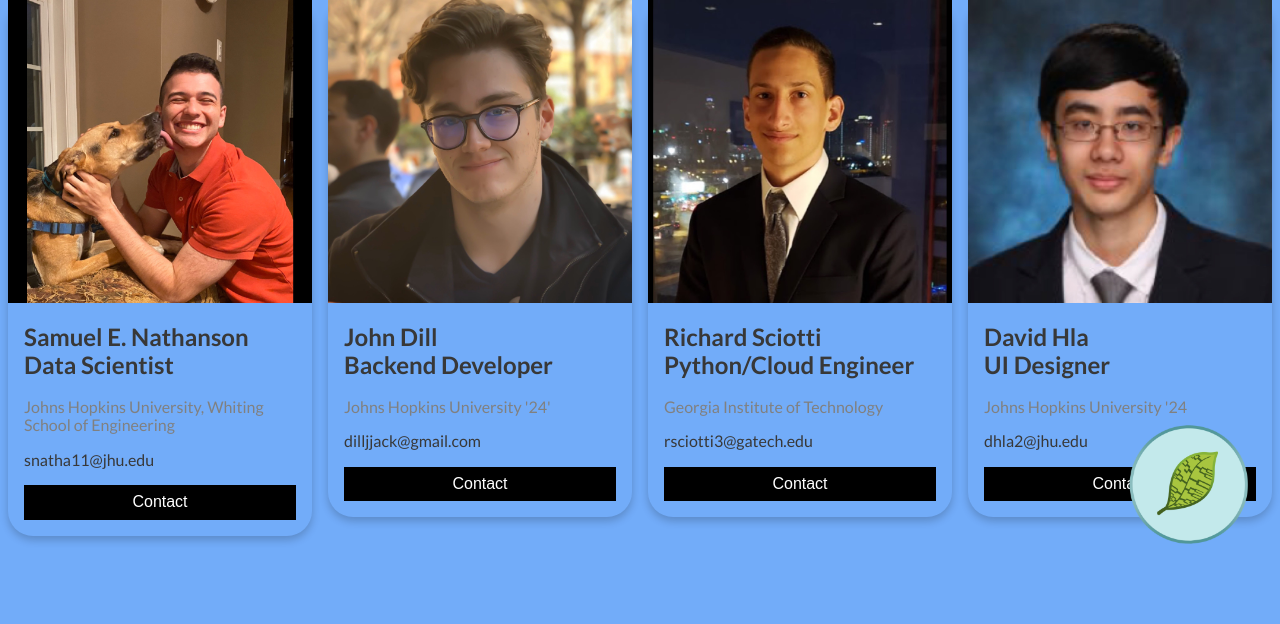
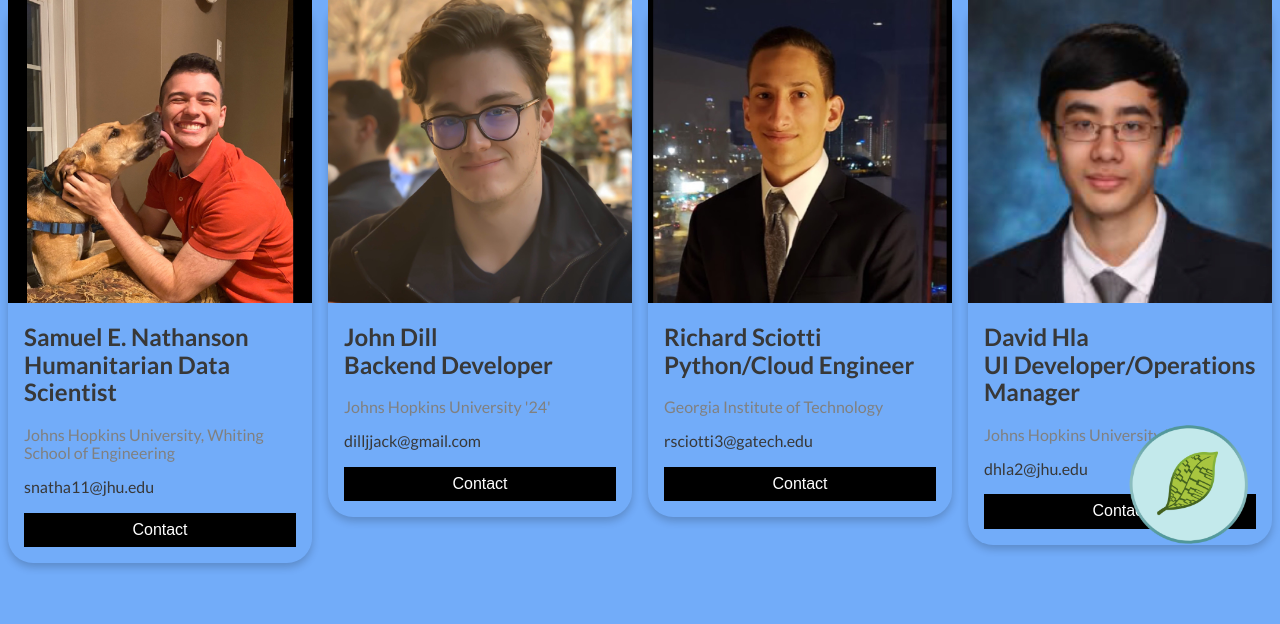
Before and after one commit to Samuel-Nathanson/Searchin, a Flask app: page /contact in a window 1280 px wide. Shown: the part 221-845 px from the top of the page. Before the commit the page ends 765 px from the top, so only its background shows below. Run offline with Flask 2, Linux system fonts and the light colour scheme.

Commit message:
Just updated contact info

```diff
--- a/templates/contact.html
+++ b/templates/contact.html
@@ -130,7 +130,7 @@
         <div class="card">
           <img src="static/Sam.jpg" alt="Samuel E. Nathanson" style="width:100%">
           <div class="container">
-            <h2>Samuel E. Nathanson<br>Data Scientist</h2>
+            <h2>Samuel E. Nathanson<br>Humanitarian Data Scientist</h2>
             <p class="title">Johns Hopkins University, Whiting School of Engineering</p>
             <p></p>
             <p>snatha11@jhu.edu</p>
@@ -172,7 +172,7 @@
         <div class="card">
           <img src="static/David.jpg" alt="David Hla" style="width:100%">
           <div class="container">
-            <h2>David Hla<br>UI Designer</h2>
+            <h2>David Hla<br>UI Developer/Operations Manager</h2>
             <p class="title">Johns Hopkins University '24</p>
             <p></p>
             <p>dhla2@jhu.edu</p>
```
